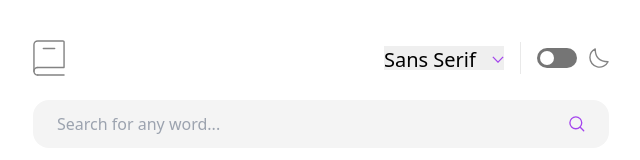
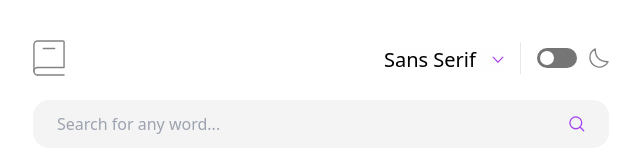
Before and after one commit to theidriselijah/dictionary-web-app, a Next.js app: page / in a window 1280 px wide. Shown: the top 160 px of the page, without its empty margins (319-959 px from the left). Built offline with nearby package versions, Linux system fonts and the light colour scheme; no server answers.

Commit message:
Updated dropdown menu light hex

```diff
--- a/components/HeaderBar.tsx
+++ b/components/HeaderBar.tsx
@@ -19,7 +19,7 @@ export default function HeaderBar(props: FontSelectedProps) {
         />
         <div className="flex items-center">
             <div className="flex relative min-w-[120px] h-6">
-                <select name="font" id="font" value={props.value} onChange={props.selectHandleChange} className="outline-none appearance-none w-full text-xl dark:bg-[#000000]">
+                <select name="font" id="font" value={props.value} onChange={props.selectHandleChange} className="outline-none appearance-none w-full text-xl bg-[#FEFEFE] dark:bg-[#000000]">
                     <option value="font-inter">Sans Serif</option>
                     <option value="font-lora">Serif</option>
                     <option value="font-incon">Mono</option>
```
